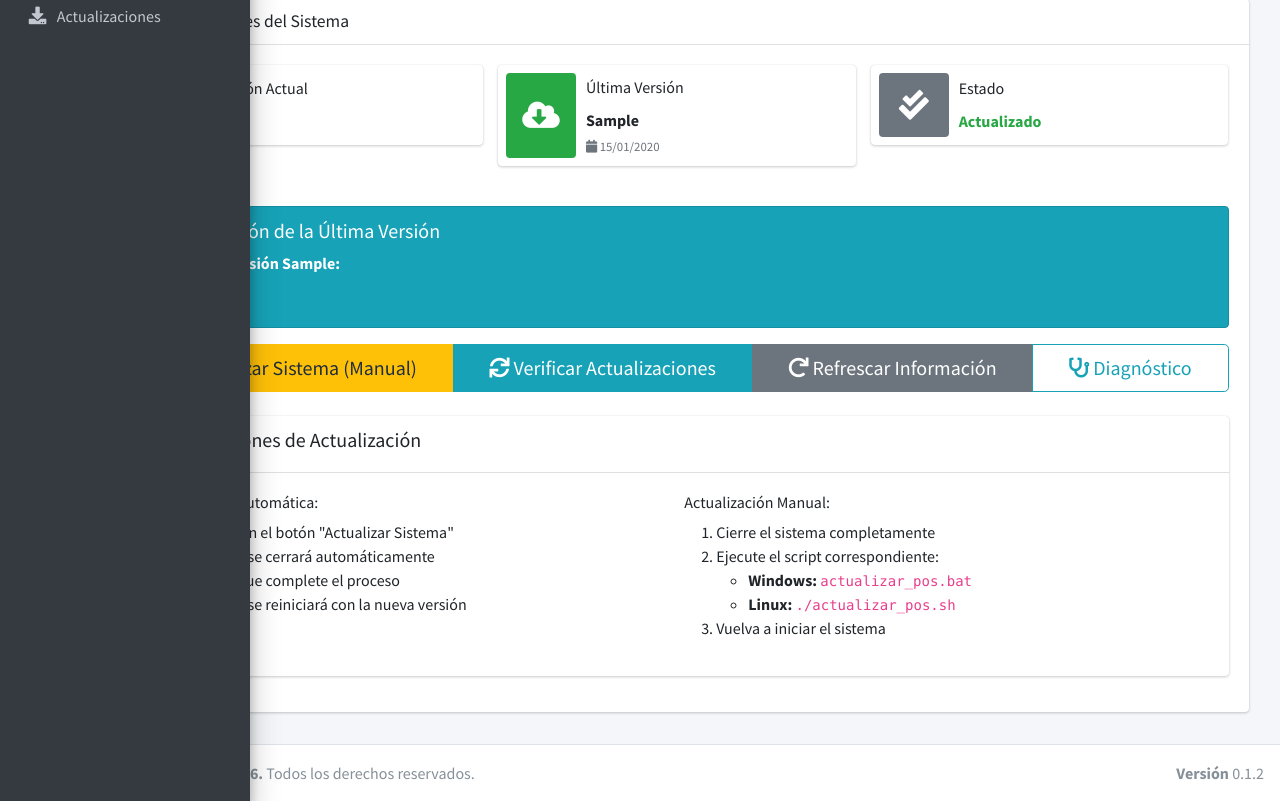
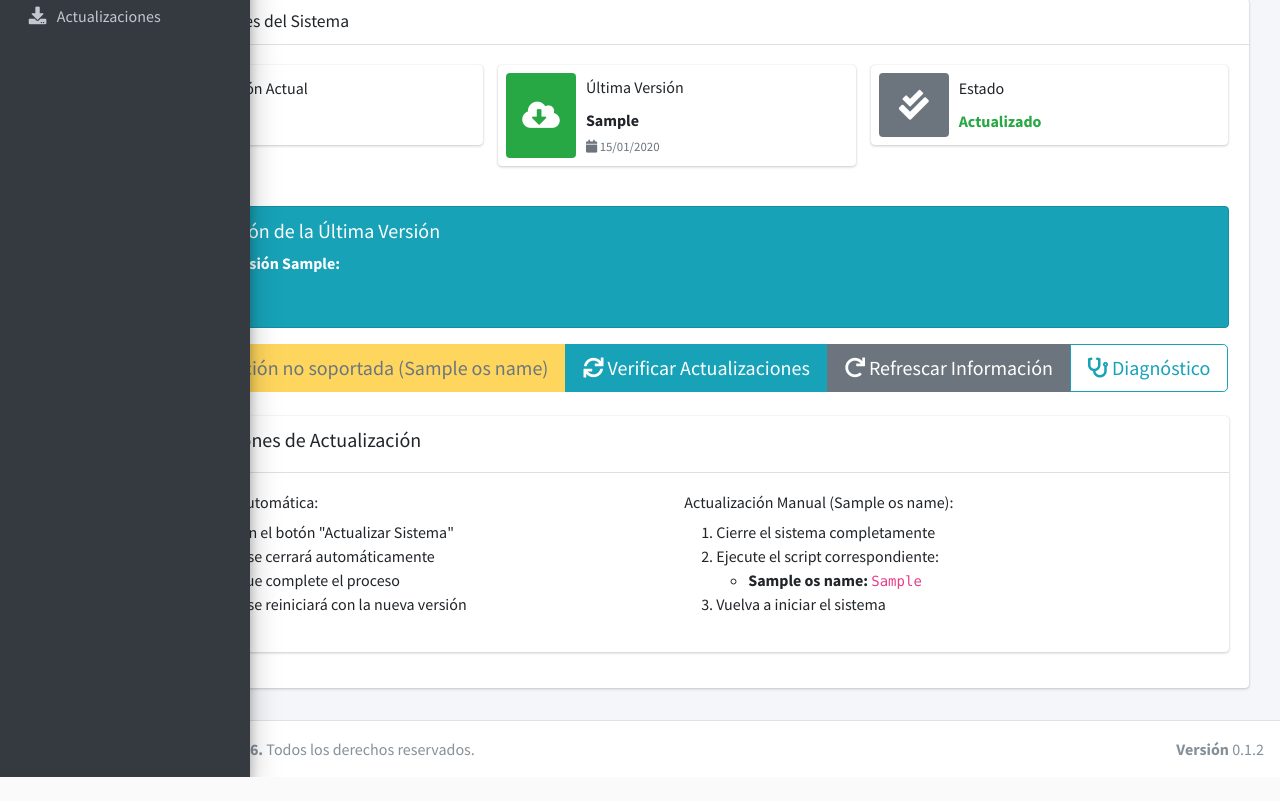
Before and after one commit to galeanolukas/SitioMTCRM, a Django app: template core/erp/templates/vtc/updates.html in a window 1280 px wide. Shown: the part 140-941 px from the top of the page. After the commit the page ends 917 px from the top, so only its background shows below. Run offline with Django 4.2, Linux system fonts and the light colour scheme; the template is opened without the code that fills it: most values are stand-ins (such as "Sample title", 1, 10 or a date in 2020); grey boxes marked "Sample" are stand-in pictures; parts of the project's set-up code (start-up, migrations or seed data) failed here and were passed over; some libraries are stand-ins or nearby versions.

Commit message:
Hacer dinamica la pagina de actualizaciones segun el SO
- UpdatesView expone os_type, os_name, update_enabled y manual_command.
- El template muestra solo el boton de actualizar del SO detectado.
- Las instrucciones manuales ahora muestran el script correspondiente al SO.

```diff
--- a/core/erp/templates/vtc/updates.html
+++ b/core/erp/templates/vtc/updates.html
@@ -103,20 +103,13 @@
                     <div class="row">
                         <div class="col-12">
                             <div class="btn-group w-100" role="group">
-                                {% if is_windows %}
-                                    <button type="button" class="btn btn-warning btn-lg" onclick="ejecutarActualizacion('windows')">
-                                        <i class="fas fa-download"></i> Actualizar Sistema (Windows)
-                                    </button>
-                                    <button type="button" class="btn btn-info btn-lg" onclick="ejecutarActualizacion('windows-portable')">
-                                        <i class="fas fa-usb"></i> Actualizar (Portable)
-                                    </button>
-                                {% elif is_linux %}
-                                    <button type="button" class="btn btn-warning btn-lg" onclick="ejecutarActualizacion('linux')">
-                                        <i class="fas fa-download"></i> Actualizar Sistema (Linux)
+                                {% if update_enabled %}
+                                    <button type="button" class="btn btn-warning btn-lg" onclick="ejecutarActualizacion('{{ os_update_type }}')">
+                                        <i class="fas fa-download"></i> Actualizar Sistema ({{ os_name }})
                                     </button>
                                 {% else %}
-                                    <button type="button" class="btn btn-warning btn-lg" onclick="ejecutarActualizacion('manual')">
-                                        <i class="fas fa-download"></i> Actualizar Sistema (Manual)
+                                    <button type="button" class="btn btn-warning btn-lg" disabled>
+                                        <i class="fas fa-download"></i> Actualización no soportada ({{ os_name }})
                                     </button>
                                 {% endif %}
 
@@ -154,13 +147,12 @@
                                             </ol>
                                         </div>
                                         <div class="col-md-6">
-                                            <h6>Actualización Manual:</h6>
+                                            <h6>Actualización Manual ({{ os_name }}):</h6>
                                             <ol>
                                                 <li>Cierre el sistema completamente</li>
                                                 <li>Ejecute el script correspondiente:
                                                     <ul>
-                                                        <li><strong>Windows:</strong> <code>actualizar_pos.bat</code></li>
-                                                        <li><strong>Linux:</strong> <code>./actualizar_pos.sh</code></li>
+                                                        <li><strong>{{ os_name }}:</strong> <code>{{ manual_command }}</code></li>
                                                     </ul>
                                                 </li>
                                                 <li>Vuelva a iniciar el sistema</li>
```
Also changed, not shown: core/erp/views/dashboard/views.py (+21 -3 lines).
